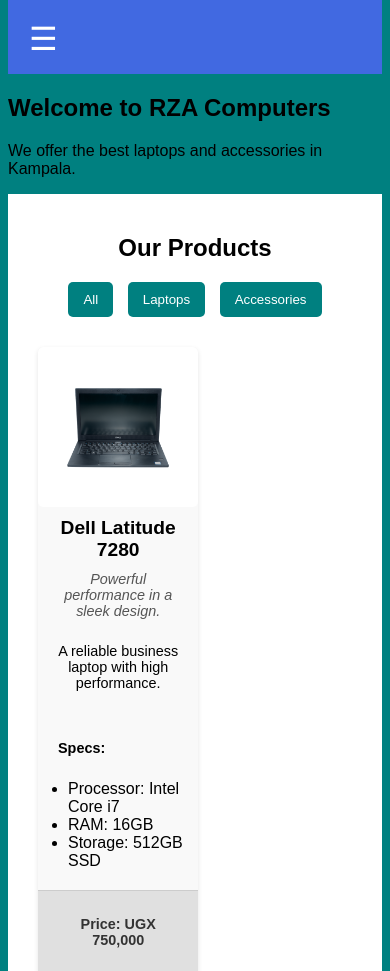
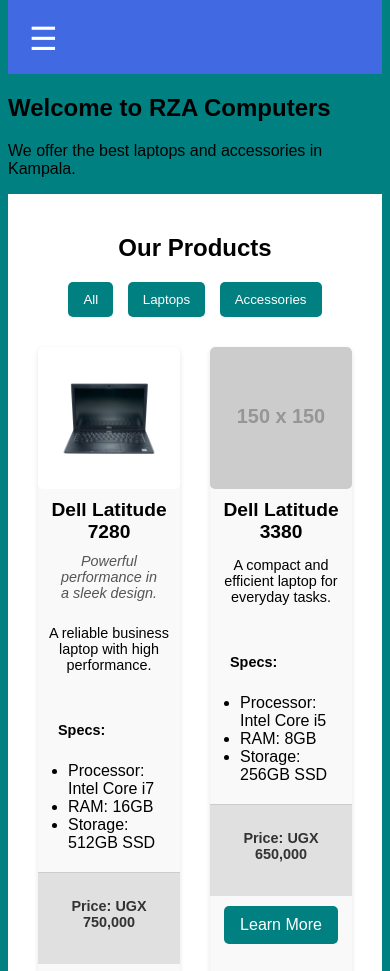
Before and after one commit to RZACOMPUTERS/RZACOMPUTERS.github.io, a plain HTML site: page index.html in a window 390 px wide. Shown: the part 84-1055 px from the top of the page. Drawn offline with Linux system fonts and the light colour scheme; placeholder pictures from the web are drawn by us; files whose address does not match are found by name.

Commit message:
Update style.css

```diff
--- a/style.css
+++ b/style.css
@@ -138,12 +138,12 @@ footer {
 }
 
 @media (max-width: 600px) {
-  .product-card {
-    flex: 0 0 48%;  /* This means: don't grow, don't shrink, fixed width at 48% of container */
-    box-sizing: border-box;
+  .product-container {
+    display: grid;
+    grid-template-columns: repeat(2, 1fr); /* Create 2 equal columns */
+    gap: 10px; /* Space between grid items */
   }
 }
-
 
 
 /* About Section Styling */
```
